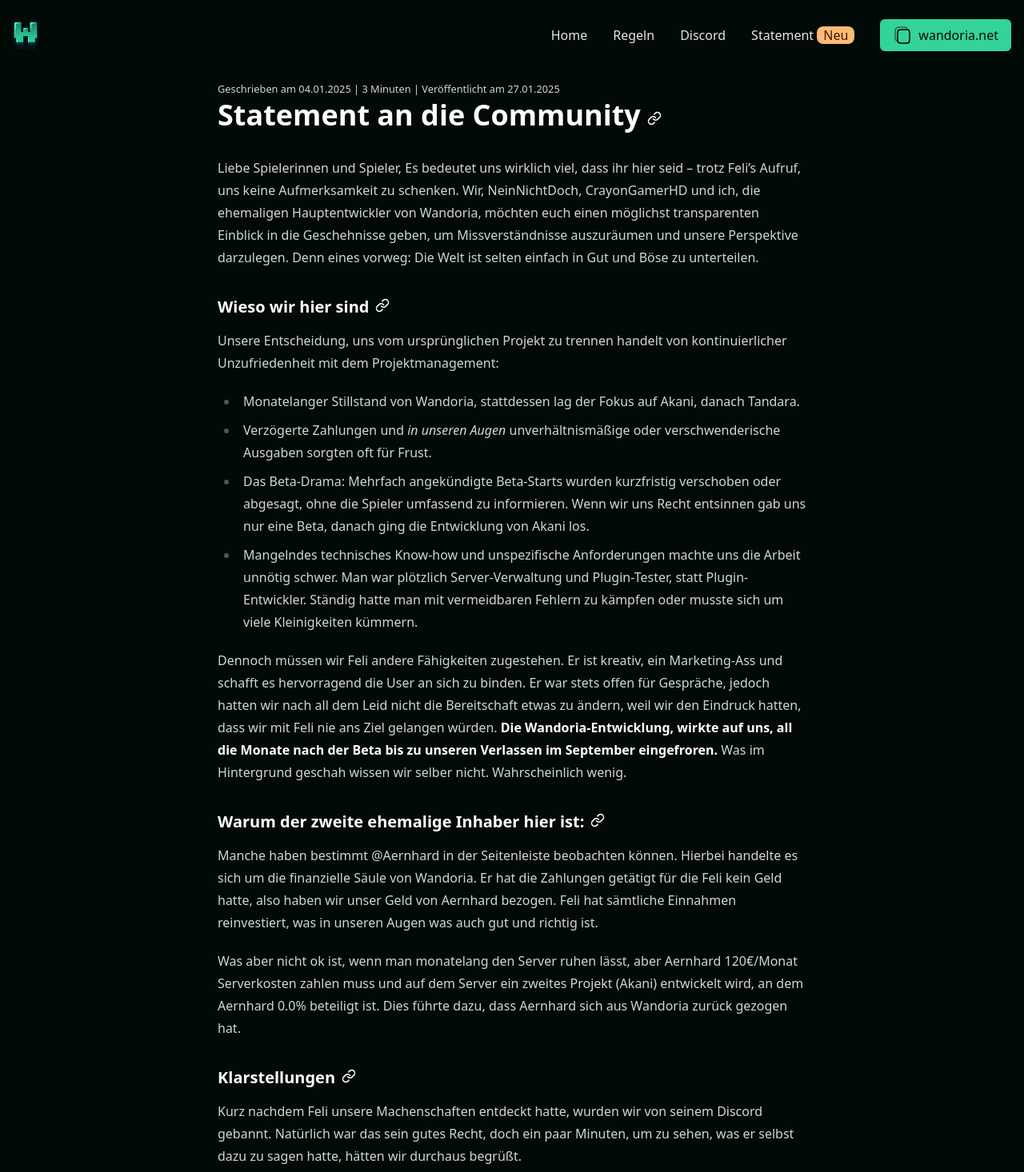
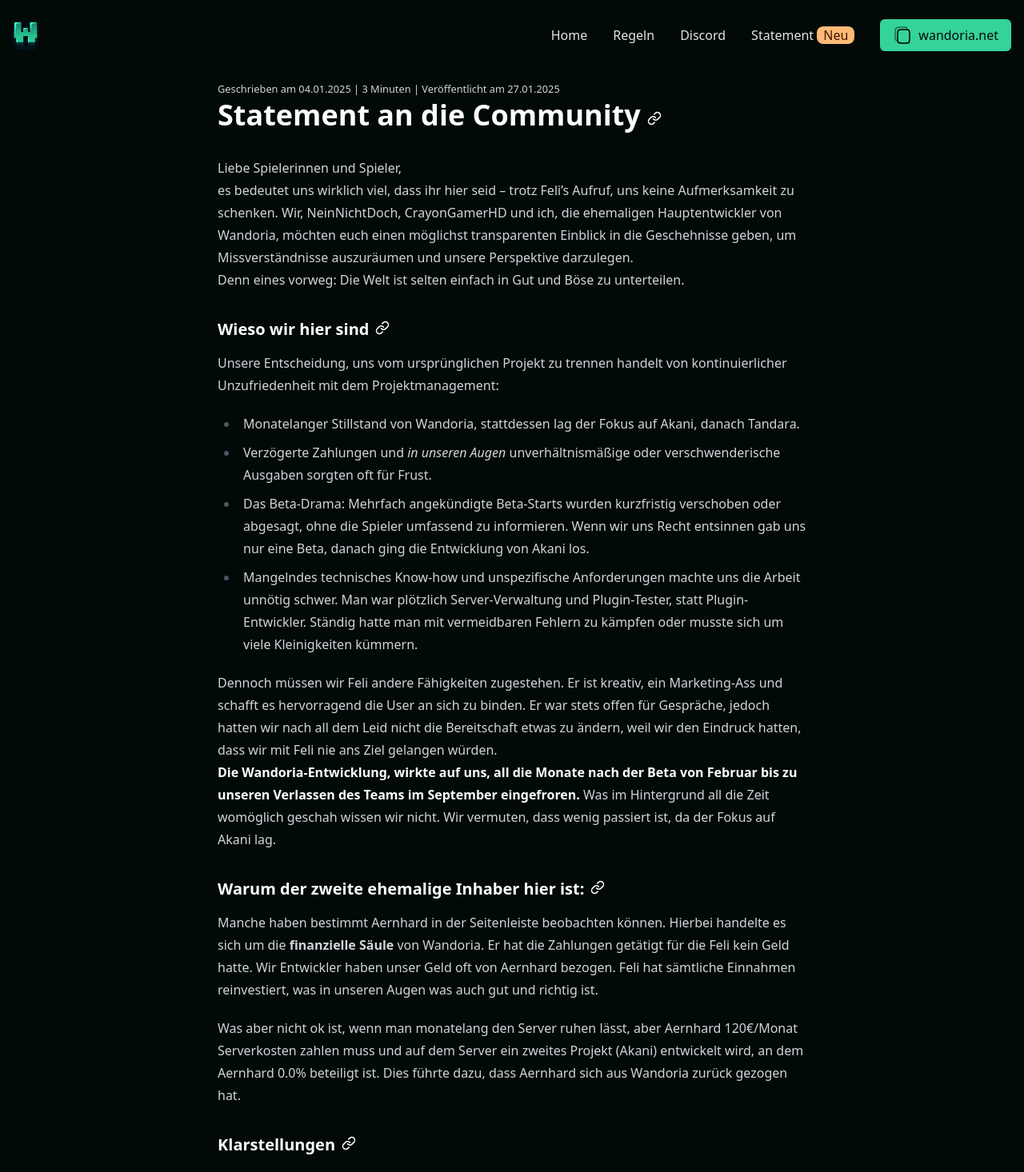
Before and after one commit to KalypzoSolutions/wandoria-svelte, a SvelteKit app: page /blog/community-statement in a window 1280 px wide. Shown: the top 1466 px of the page at 80% size. Built offline with nearby package versions, Linux system fonts and the light colour scheme.

Commit message:
Grammatik fix

```diff
--- a/src/routes/blog/community-statement/+page.svelte
+++ b/src/routes/blog/community-statement/+page.svelte
@@ -25,11 +25,12 @@
 </h1>
 
 <p>
-    Liebe Spielerinnen und Spieler, Es bedeutet uns wirklich viel, dass ihr hier seid – trotz Feli’s
+    Liebe Spielerinnen und Spieler, <br/>
+    es bedeutet uns wirklich viel, dass ihr hier seid – trotz Feli’s
     Aufruf, uns keine Aufmerksamkeit zu schenken. Wir, NeinNichtDoch, CrayonGamerHD und ich, die
     ehemaligen Hauptentwickler von Wandoria, möchten euch einen möglichst transparenten Einblick in
-    die Geschehnisse geben, um Missverständnisse auszuräumen und unsere Perspektive darzulegen. Denn
-    eines vorweg: Die Welt ist selten einfach in Gut und Böse zu unterteilen.
+    die Geschehnisse geben, um Missverständnisse auszuräumen und unsere Perspektive darzulegen.  <br/>
+    Denn eines vorweg: Die Welt ist selten einfach in Gut und Böse zu unterteilen.
 </p>
 <h3 id="wieso-wir-hier-sind">
     Wieso wir hier sind<a
@@ -81,11 +82,11 @@
     Dennoch müssen wir Feli andere Fähigkeiten zugestehen. Er ist kreativ, ein Marketing-Ass und
     schafft es hervorragend die User an sich zu binden. Er war stets offen für Gespräche, jedoch
     hatten wir nach all dem Leid nicht die Bereitschaft etwas zu ändern, weil wir den Eindruck
-    hatten, dass wir mit Feli nie ans Ziel gelangen würden.
+    hatten, dass wir mit Feli nie ans Ziel gelangen würden. <br/>
     <strong
-        >Die Wandoria-Entwicklung, wirkte auf uns, all die Monate nach der Beta bis zu unseren
-        Verlassen im September eingefroren.</strong
-    > Was im Hintergrund geschah wissen wir selber nicht. Wahrscheinlich wenig.
+        >Die Wandoria-Entwicklung, wirkte auf uns, all die Monate nach der Beta von Februar bis zu unseren
+        Verlassen des Teams im September eingefroren.</strong
+    > Was im Hintergrund all die Zeit womöglich geschah wissen wir nicht. Wir vermuten, dass wenig passiert ist, da der Fokus auf Akani lag.
 </p>
 <h3 id="warum-der-zweite-ehemalige-inhaber-hier-ist">
     Warum der zweite ehemalige Inhaber hier ist:<a
@@ -110,9 +111,9 @@
     >
 </h3>
 <p>
-    Manche haben bestimmt @Aernhard in der Seitenleiste beobachten können. Hierbei handelte es sich
-    um die finanzielle Säule von Wandoria. Er hat die Zahlungen getätigt für die Feli kein Geld
-    hatte, also haben wir unser Geld von Aernhard bezogen. Feli hat sämtliche Einnahmen
+    Manche haben bestimmt Aernhard in der Seitenleiste beobachten können. Hierbei handelte es sich
+    um die <b>finanzielle Säule</b> von Wandoria. Er hat die Zahlungen getätigt für die Feli kein Geld
+    hatte. Wir Entwickler haben unser Geld oft von Aernhard bezogen. Feli hat sämtliche Einnahmen
     reinvestiert, was in unseren Augen was auch gut und richtig ist.
 </p>
 <p>
```
